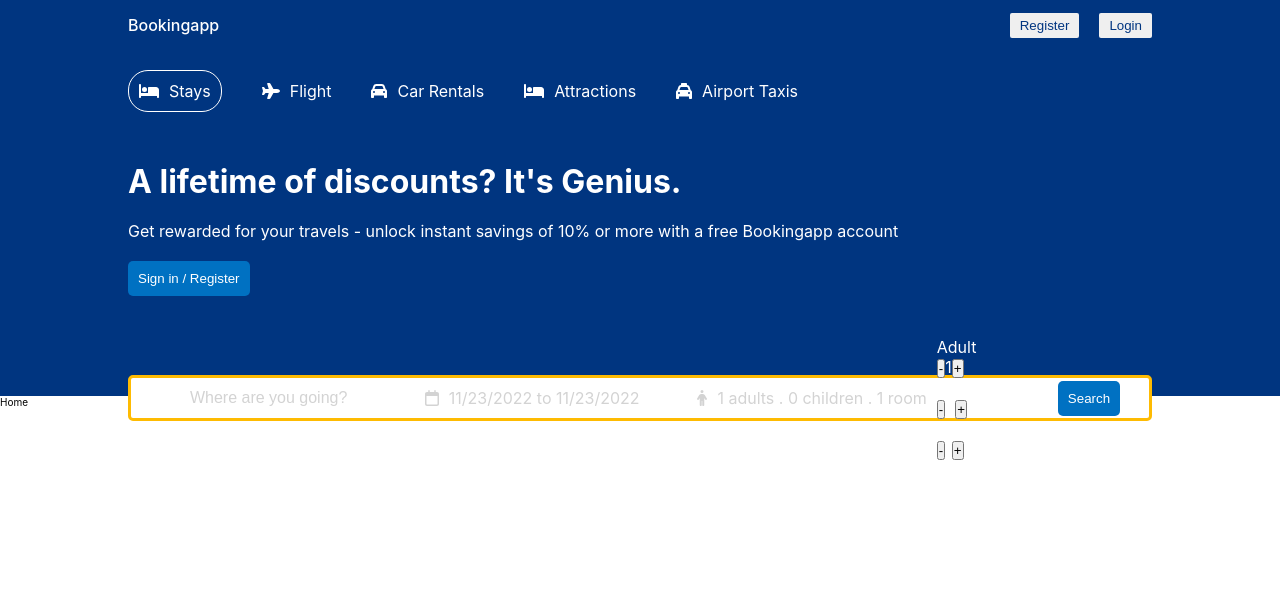
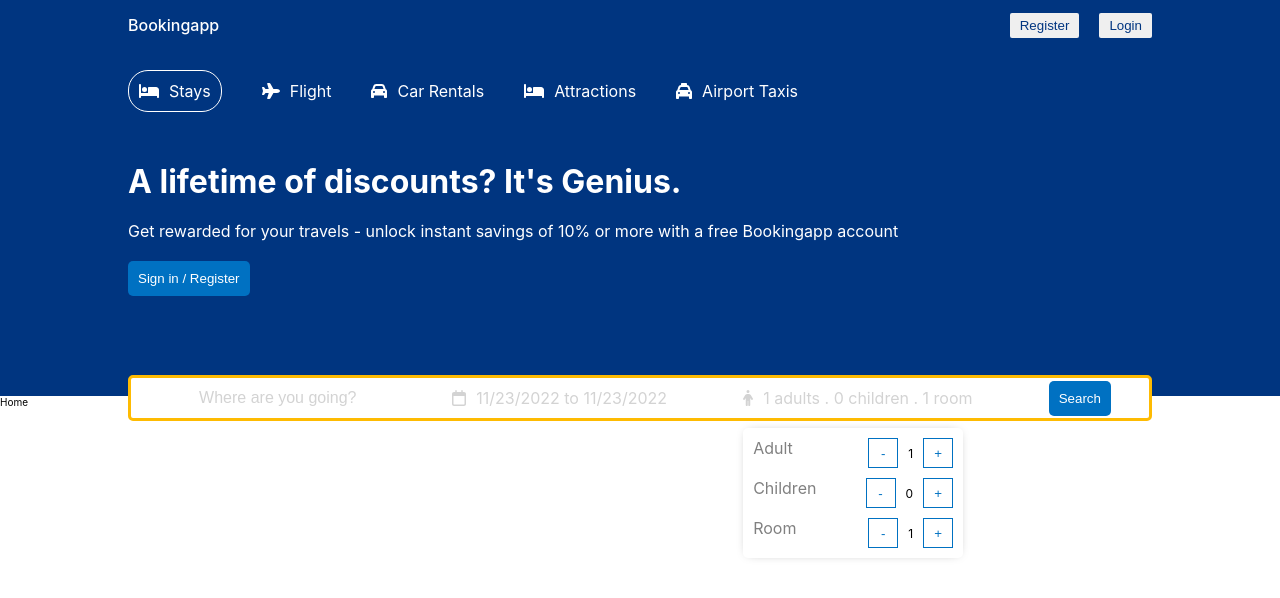
Before and after one commit to esteemayo/hotel-booking-app-client, a React (Create React App) app: page / in a window 1280 px wide. Shown: the top 598 px of the page. Built offline with nearby package versions, Linux system fonts and the light colour scheme.

Commit message:
feat: add new properties

```diff
--- a/src/components/header/header.scss
+++ b/src/components/header/header.scss
@@ -98,4 +98,44 @@
     position: absolute;
     top: 5rem;
   }
+
+  .options {
+    position: absolute;
+    top: 5rem;
+    background-color: #fff;
+    color: gray;
+    border-radius: 0.5rem;
+    -webkit-box-shadow: 0 0 1rem -0.5rem rgba(0, 0, 0, 0.4);
+    box-shadow: 0 0 1rem -0.5rem rgba(0, 0, 0, 0.4);
+
+    &__item {
+      width: 20rem;
+      display: flex;
+      justify-content: space-between;
+      margin: 1rem;
+    }
+
+    &__text {
+    }
+
+    &__counter {
+      display: flex;
+      align-items: center;
+      gap: 1rem;
+      font-size: 1.2rem;
+      color: #000;
+
+      &--btn {
+        width: 3rem;
+        height: 3rem;
+        border: 1px solid #0071c2;
+        background-color: #fff;
+        color: #0071c2;
+        cursor: pointer;
+      }
+
+      &--number {
+      }
+    }
+  }
 }
```
